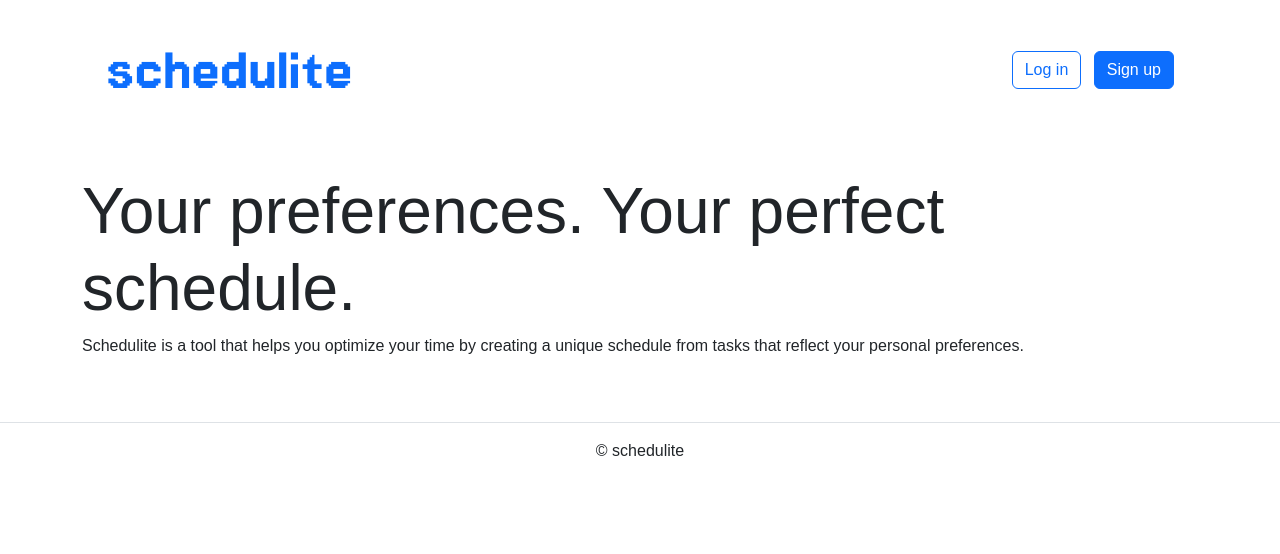
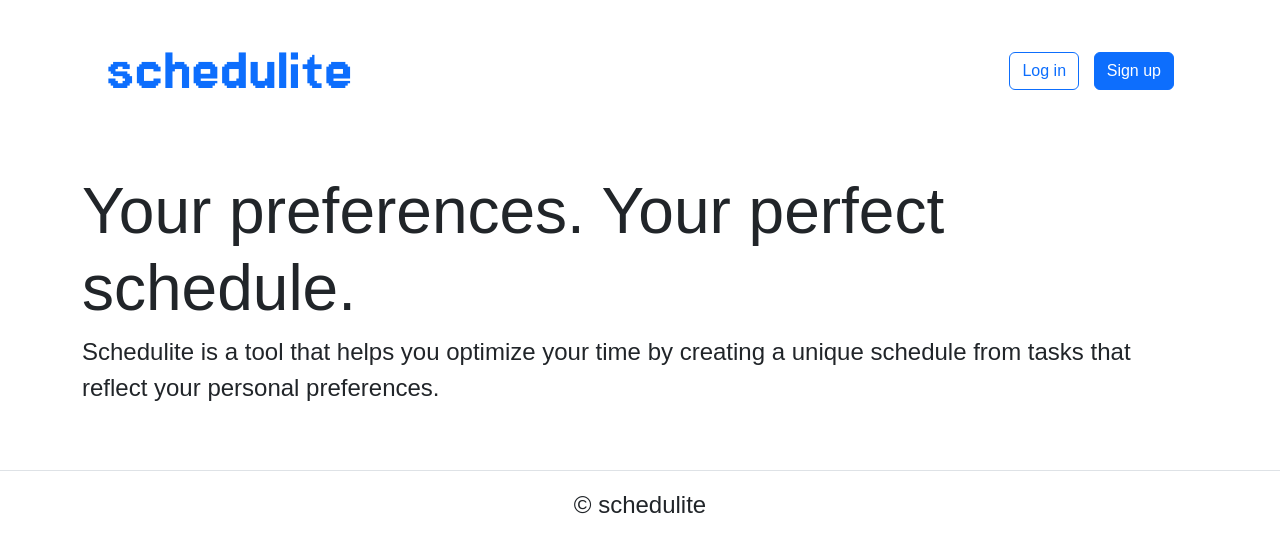
Before and after one commit to KorolevPD/schedulite, a Django app: template schedulite/templates/pages/about.html in a window 1280 px wide. Shown: the top 554 px of the page. Run offline with Django 3.2, Linux system fonts and the light colour scheme; the template is opened without the code that fills it, so the values that code supplies are empty; some libraries are stand-ins or nearby versions; some web fonts are replaced.

Commit message:
Change style.css

```diff
--- a/schedulite/static/css/style.css
+++ b/schedulite/static/css/style.css
@@ -16,6 +16,7 @@
 
 body {
     font-family: "Jersey25", Arial, sans-serif !important;
+    font-size: 24px !important;
 }
 
 .navbar-brand a {
```
